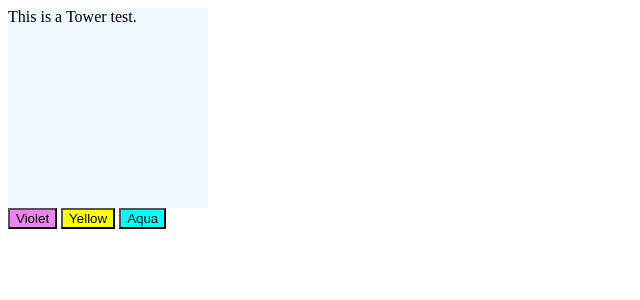
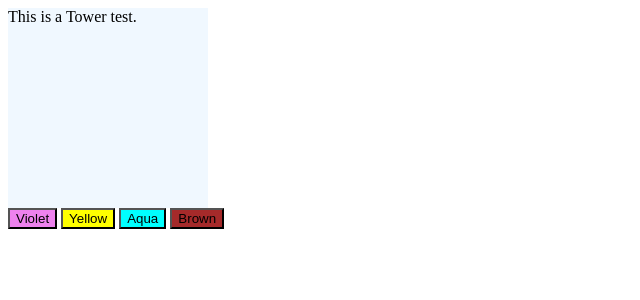
Before and after one commit to smithWEBtek/tower2, a PHP site: page / in a window 1280 px wide. Shown: the top 300 px of the page, without its empty margins (0-640 px from the left). Run offline with PHP 8.4, Linux system fonts and the light colour scheme.

Commit message:
Add brown colorButton

```diff
--- a/index.html
+++ b/index.html
@@ -14,6 +14,7 @@
   <button class="color-button violet">Violet</button>
   <button class="color-button yellow">Yellow</button>
   <button class="color-button aqua">Aqua</button>
+  <button class="color-button brown">Brown</button>
   <script src="index.js"></script>
 </body>
 
--- a/style.css
+++ b/style.css
@@ -15,3 +15,7 @@
 .aqua {
   background-color: aqua;
 }
+
+.brown {
+  background-color: brown;
+}
```
